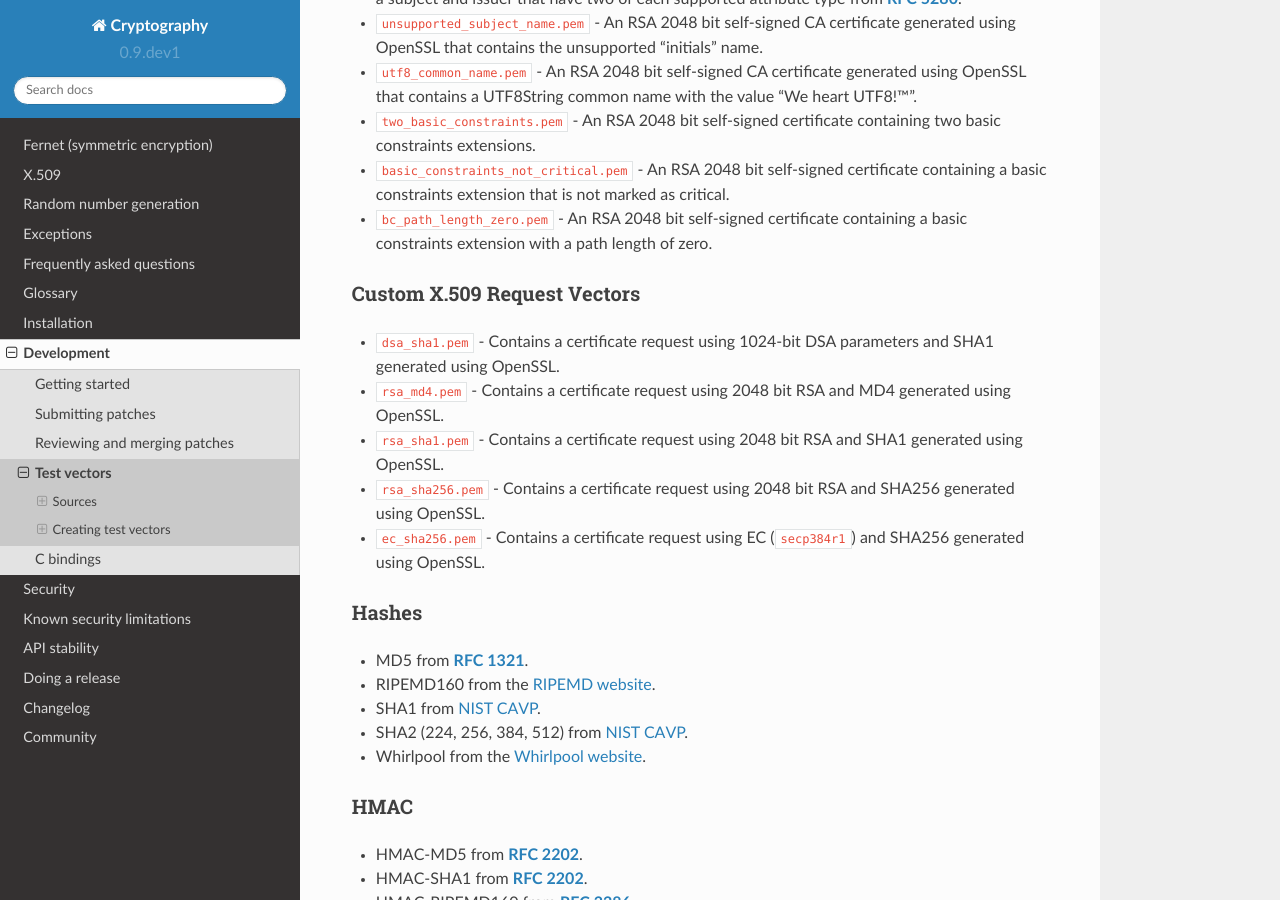
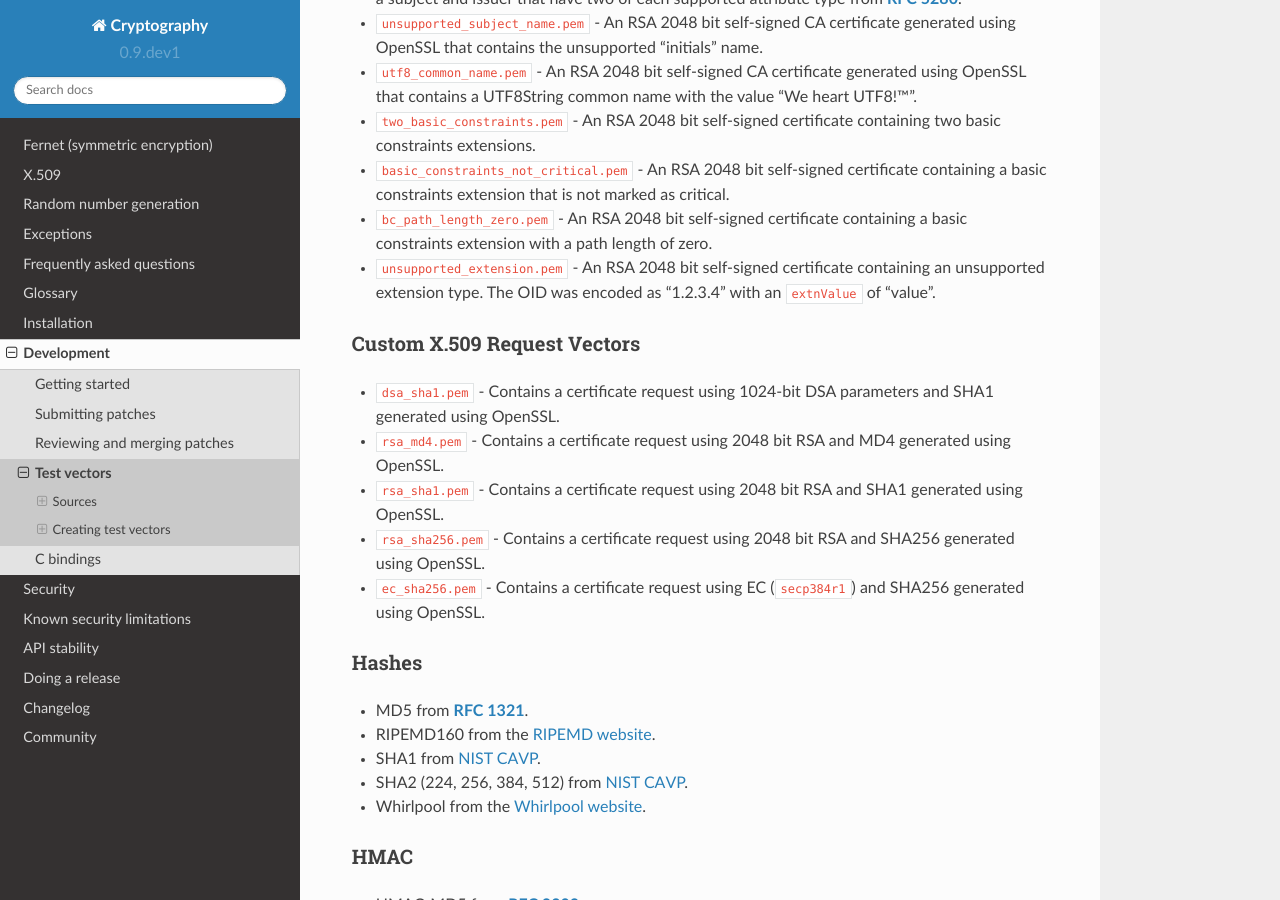
Before and after one commit to WebKing0121/cryptography, a Sphinx documentation site: the page built from docs/development/test-vectors.rst, in a window 1280 px wide and 900 px high, scrolled down 2219 px. Built offline with Sphinx 7.4.7 and the Read the Docs theme 2.0.0, drawn with Linux system fonts in a browser that asks for light colours; pages that are not in the unit, such as notebooks, are missing from menus.

Commit message:
add unsupported extension x509 test vector

```diff
--- a/docs/development/test-vectors.rst
+++ b/docs/development/test-vectors.rst
@@ -118,6 +118,9 @@ Custom X.509 Vectors
 * ``bc_path_length_zero.pem`` - An RSA 2048 bit self-signed
   certificate containing a basic constraints extension with a path length of
   zero.
+* ``unsupported_extension.pem`` - An RSA 2048 bit self-signed certificate
+  containing an unsupported extension type. The OID was encoded as
+  "1.2.3.4" with an ``extnValue`` of "value".
 
 Custom X.509 Request Vectors
 ~~~~~~~~~~~~~~~~~~~~~~~~~~~~
```
Also changed, not shown: 1 other file.
